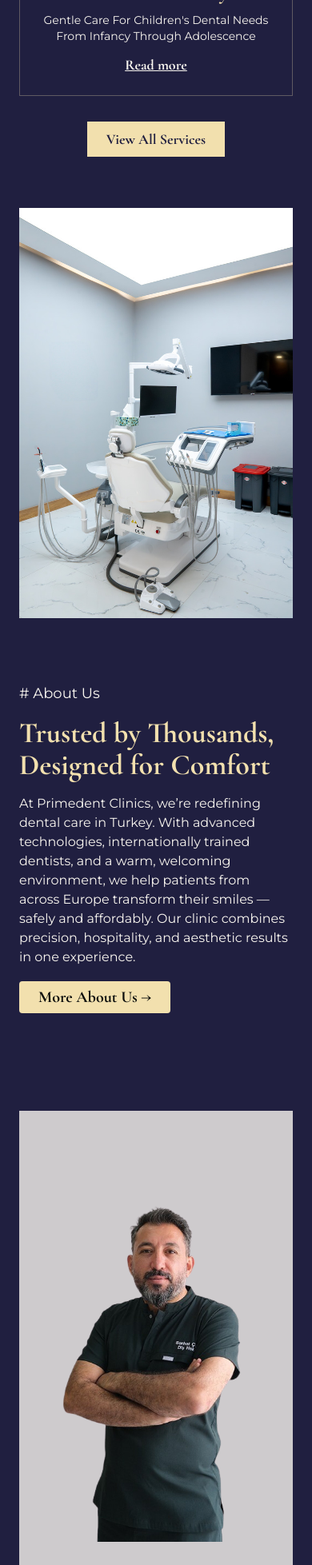
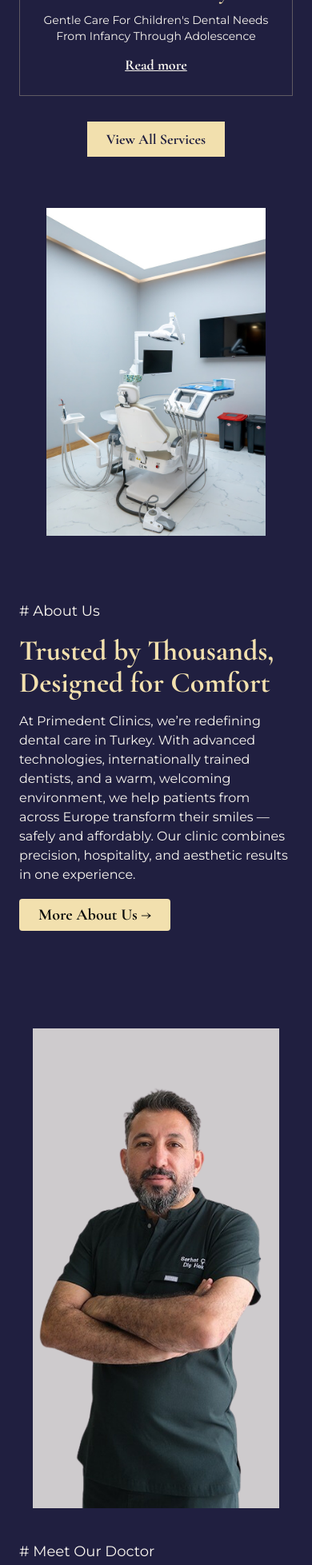
Before and after one commit to moh92ahm/primedent-next, a Next.js app: page / in a window 390 px wide. Shown: the part 2426-4383 px from the top of the page at 80% size. Built offline with nearby package versions, Linux system fonts and the light colour scheme.

Commit message:
home more optimization

```diff
--- a/src/app/page.tsx
+++ b/src/app/page.tsx
@@ -94,9 +94,9 @@
         <div className="container mx-auto flex flex-col md:flex-row items-center gap-10 px-6">
 
           {/* Image*/}
-          <div className="relative w-full md:w-1/2 flex justify-center">
-            <div className="md:w-1/2 w-full mb-10 md:mb-0">
-              <Image src="/about-us-our-mission-and-values.jpg" alt="" width={400} height={400} className=" w-full object-contain md:h-[800px]" priority />
+          <div className="relative md:w-1/2 w-full flex justify-center">
+            <div className="w-full max-w-[80%] mb-10 md:mb-0">
+              <Image src="/about-us-our-mission-and-values.jpg" alt="" width={400} height={400} className=" w-full object-cover md:h-[800px]" priority />
             </div>
           </div>
 
@@ -142,8 +142,8 @@
 
           {/* Image */}
           <div className="md:w-1/2 flex justify-center">
-            <div className='relative w-full max-w-lg h-[600px] bg-brand-white bg-opacity-80 flex items-end'>
-              <Image src="/dtserhatcelik.png" alt="Dr. Serhat" width={400} height={400} className="w-full object-contain h-[600px]" priority />
+            <div className='w-full max-w-[90%] bg-brand-white bg-opacity-80 flex items-end'>
+              <Image src="/dtserhatcelik.png" alt="Dr. Serhat" width={400} height={400} className="w-full object-cover h-[600px]" priority />
             </div>
           </div>
         </div>
--- a/src/components/Footer.tsx
+++ b/src/components/Footer.tsx
@@ -38,7 +38,7 @@
               <Logo className="h-auto mb-2" />
             </div>
             <p className="text-sm text-brand-white mb-4">
-              we are committed to delivering exceptional healthcare with compassion, expertise, and innovation. Our dedicated.
+              we are committed to delivering exceptional healthcare with compassion, expertise, and innovation.
             </p>
             <div className="flex space-x-3 mt-4">
               <a
```
